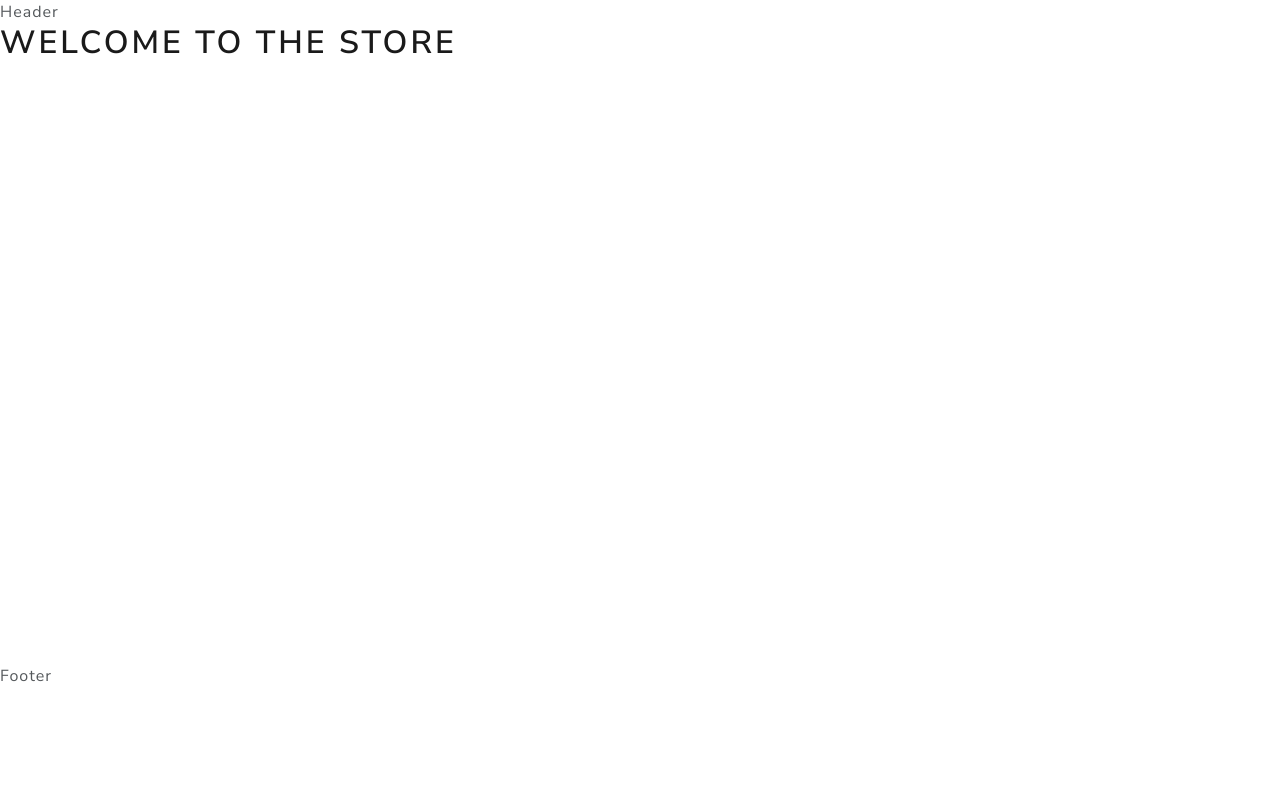
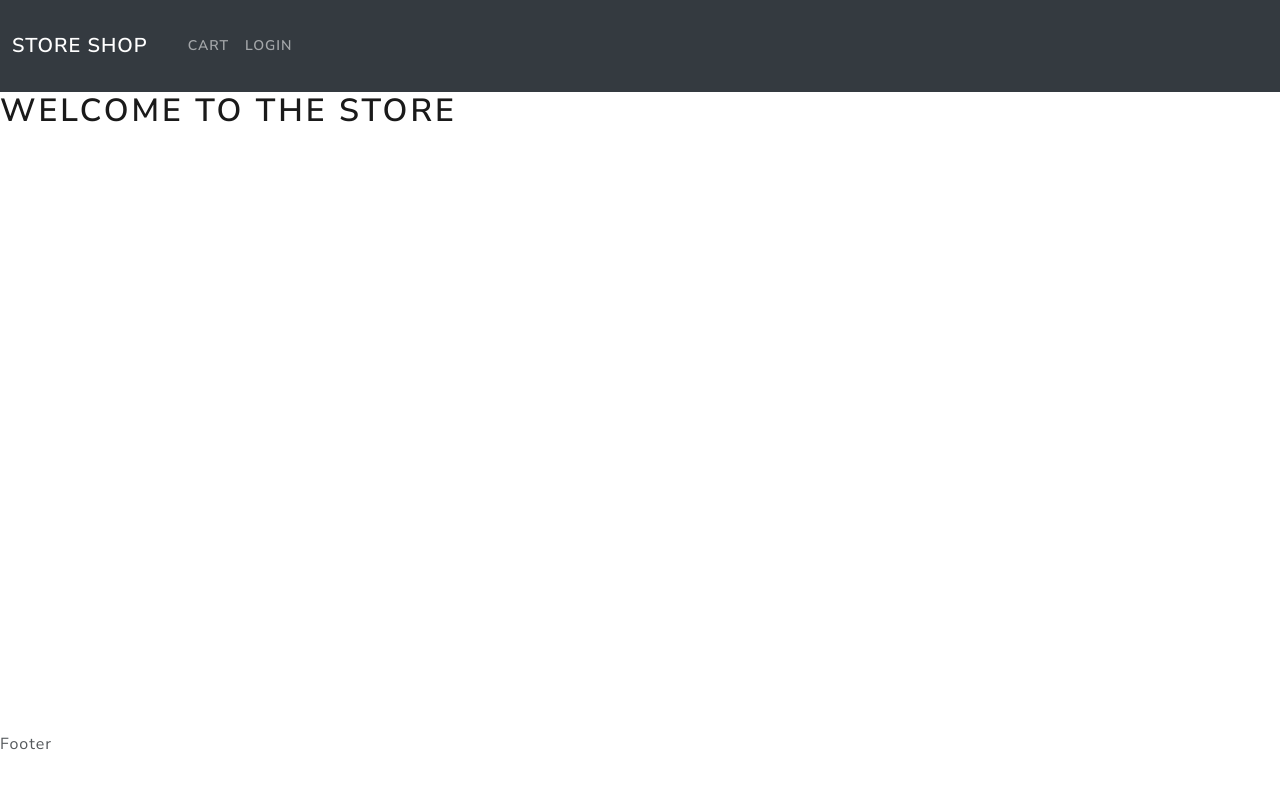
Before and after one commit to hadysoufan/Store-Project, a React (Create React App) app in the folder frontend/: page / in a window 1280 px wide. Shown: the top 788 px of the page. Built offline with nearby package versions, Linux system fonts and the light colour scheme.

Commit message:
Customizing the Navbar

```diff
--- a/frontend/src/components/Header.jsx
+++ b/frontend/src/components/Header.jsx
@@ -1,11 +1,30 @@
-import React from 'react'
+import React from 'react';
+import { Container, Navbar, Nav } from 'react-bootstrap';
 
 function Header() {
   return (
-    <div>
-      <header>Header</header>
-    </div>
-  )
+    <header>
+      <Navbar expand="lg" bg="dark" variant="dark" collapseOnSelect>
+        <Container fluid>
+          <Navbar.Brand href="/">Store Shop</Navbar.Brand>
+          <Navbar.Toggle aria-controls="navbarScroll" />
+          <Navbar.Collapse id="navbarScroll">
+            <Nav
+              className="mr-auto my-2 my-lg-0"
+              style={{ maxHeight: '100px' }}
+              navbarScroll>
+              <Nav.Link href="/cart">
+                <i className="fas fa-shopping-cart"></i>Cart
+              </Nav.Link>
+              <Nav.Link href="/login">
+                <i className="fas fa-user"></i>Login
+              </Nav.Link>
+            </Nav>
+          </Navbar.Collapse>
+        </Container>
+      </Navbar>
+    </header>
+  );
 }
 
-export default Header
+export default Header;
```
